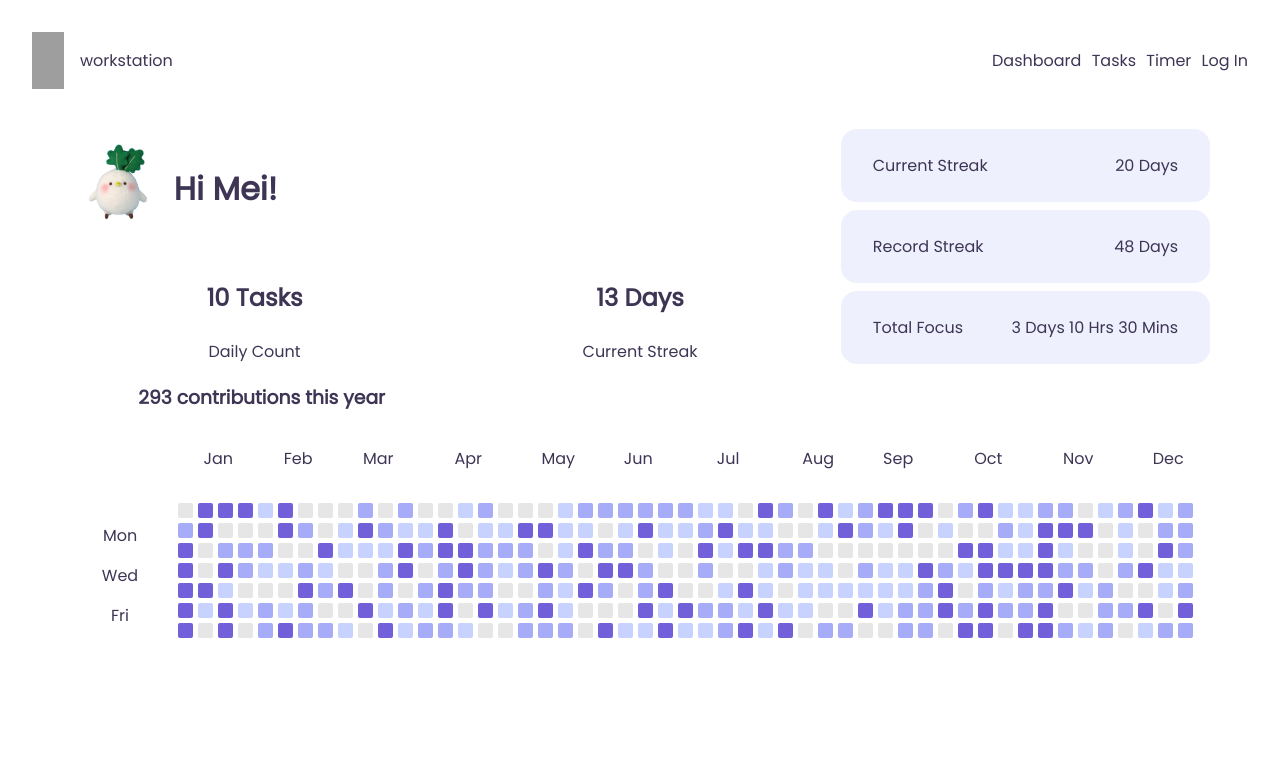
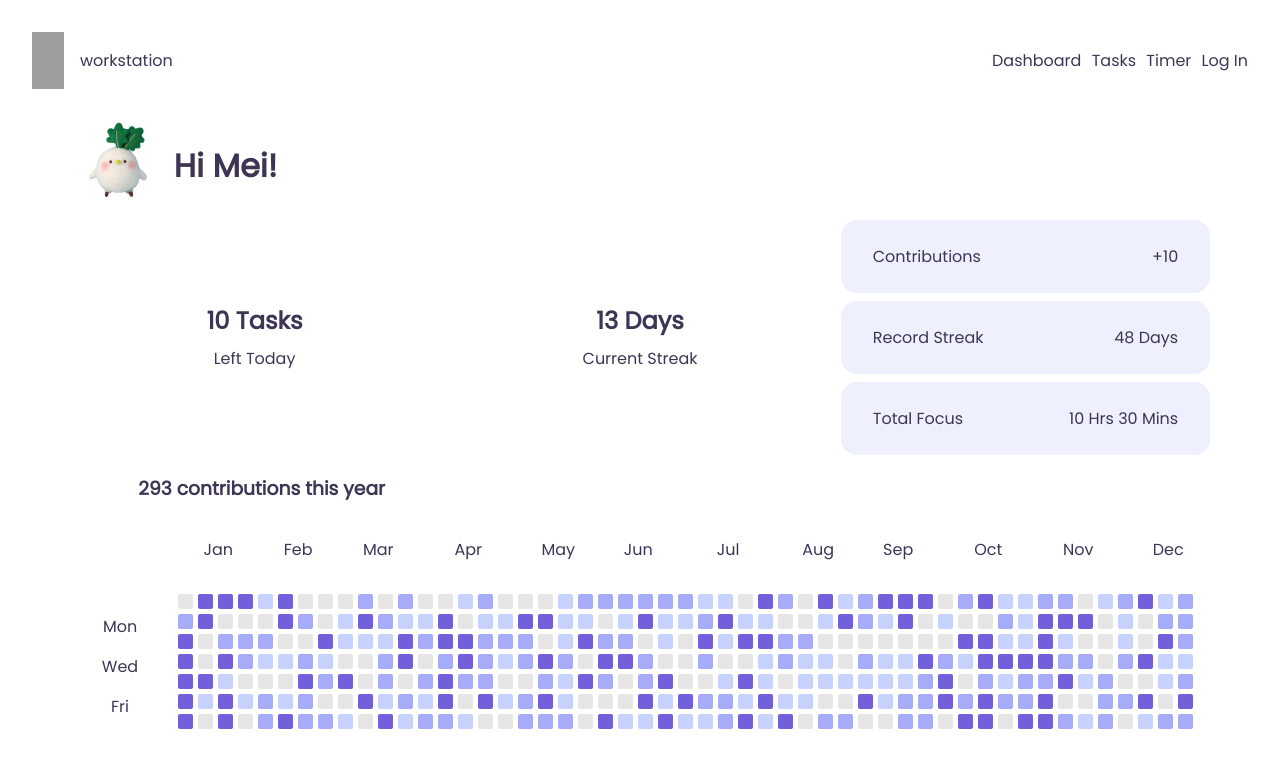
Before and after one commit to mei-lu/flowstate, a React (Create React App) app: page /dashboard in a window 1280 px wide. Shown: the top 768 px of the page. Built offline with nearby package versions, Linux system fonts and the light colour scheme; grey boxes are pictures that could not be loaded.

Commit message:
Dashboard grid arrangement

```diff
--- a/src/App.css
+++ b/src/App.css
@@ -220,10 +220,10 @@ a {
   display: grid;
   grid-template-columns: 1fr 1fr 1fr;
   grid-template-areas:
-  "profile-section . small-stats-section"
+  "profile-section . ."
   "today-contribution today-streak small-stats-section";
   justify-content: center;
-  align-items: flex-end;
+  align-items: center;
 }
 
 /* Dashboard Profile Section */
@@ -259,6 +259,7 @@ a {
 .dashboard-heading {
   font-size: 1.5rem;
   font-weight: bold;
+  margin: 0.5rem;
 }
 
 .small-stats-group {
--- a/src/pages/Dashboard.jsx
+++ b/src/pages/Dashboard.jsx
@@ -12,11 +12,11 @@ class Dashboard extends React.Component{
                     <h1>Hi Mei!</h1>
                 </div>
                 <div className='today-streak'><p className='dashboard-heading'>13 Days</p> Current Streak</div>
-                <div className='today-contribution'><p className='dashboard-heading'>10 Tasks</p>Daily Count</div>
+                <div className='today-contribution'><p className='dashboard-heading'>10 Tasks</p>Left Today</div>
                 <div className='small-stats-group'>
-                    <StatCardSmall title='Current Streak' data='20 Days'/>
+                    <StatCardSmall title='Contributions' data='+10'/>
                     <StatCardSmall title='Record Streak' data='48 Days'/>
-                    <StatCardSmall title='Total Focus' data='3 Days 10 Hrs 30 Mins'/>
+                    <StatCardSmall title='Total Focus' data='10 Hrs 30 Mins'/>
                 </div>
             </div>
             <ContributionGraph/>
```
